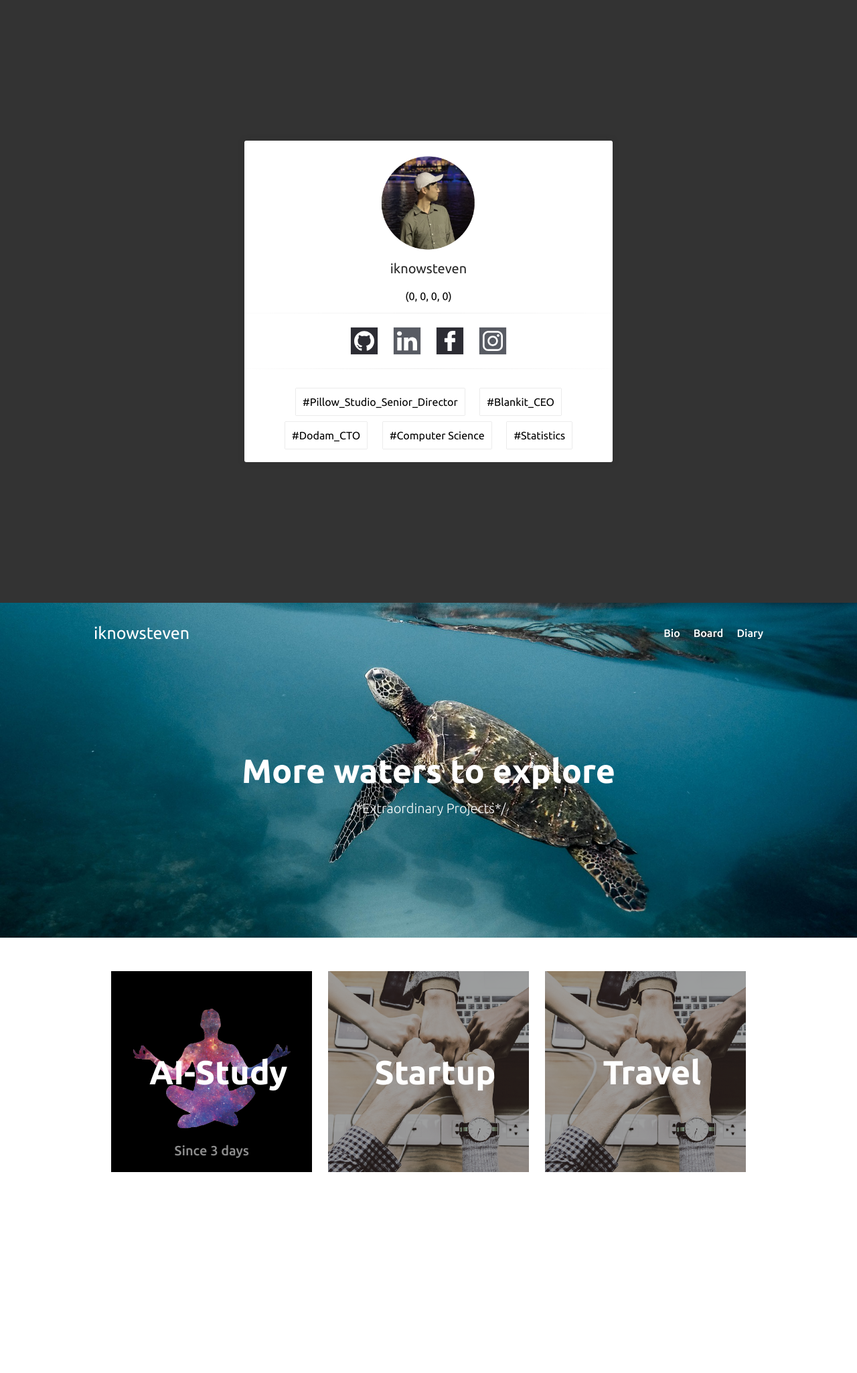
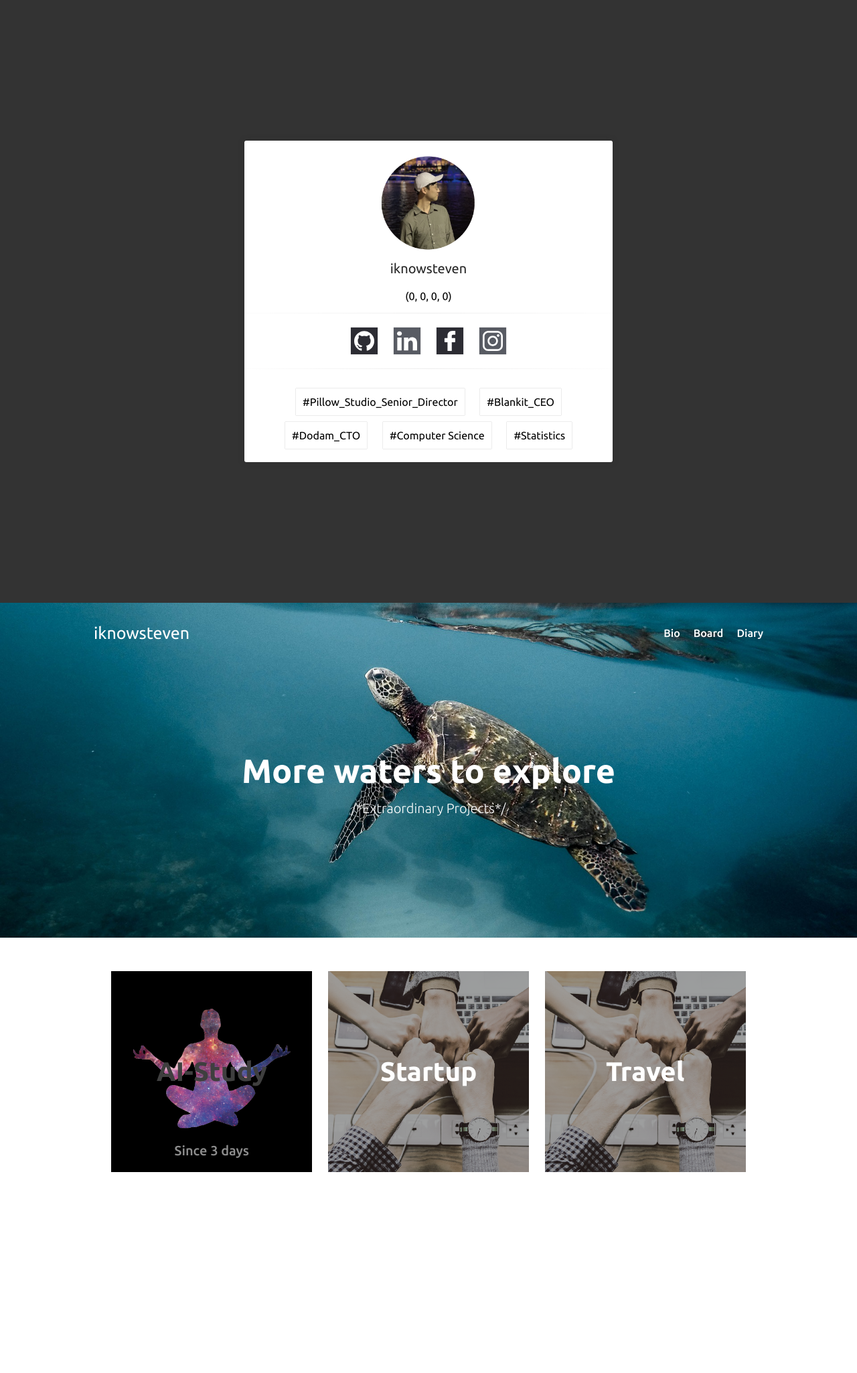
Before and after one commit to iknowSteven/iknowSteven.github.io, a Jekyll site: the page built from index.md, in a window 1280 px wide. Shown: the whole page at 67% size. Built offline with Jekyll 4.4.1, drawn with Linux system fonts in a browser that asks for light colours; our own code applies the rules of GitHub Pages for plain Markdown files.

Commit message:
no message

```diff
--- a/_includes/countdown/AI_Study.html
+++ b/_includes/countdown/AI_Study.html
@@ -9,7 +9,7 @@
     <div class="countdown_container_white" id="AI_Study">
         <img src="../../images/home/AI_Study.png" class="countdown_container_white_img">
         <h3 class="countdown_remain"></h3>
-        <h1>AI-Study</h1>
+        <h1 class="countdown_container_white_title">AI-Study</h1>
         <h4>머신러닝을 처음 배울 때, 참고하면 좋은 책들과 강의들을 듣고 정리해놨습니다. 컴퓨터 사이언스나 수학에 대한 지식이 없어도 쉽게 이해할 수 있도록 정리해보겠습니다.</h4>
         <span>Board</span>
         <div class="countdown_since">2019-02-01</div>
--- a/assets/css/countdown.css
+++ b/assets/css/countdown.css
@@ -16,12 +16,15 @@
     margin-top: 50px;
 }
 
-#all_countdown h1 {
-    font-size: 50px;
+.countdown_container_white_title {
+    font-size: 28px;
     font-weight: 700;
-    color: #fff;
-    margin-left: 10px;
+    color: #3f3f3f;
+    margin-top: 12px;
+    margin-bottom: 14px;
+    line-height: 100%!important;
 }
+
 
 .countdown_container_white {
     width: 300px;
```
Also changed, not shown: assets/css/home.css (line endings or trailing spaces).
